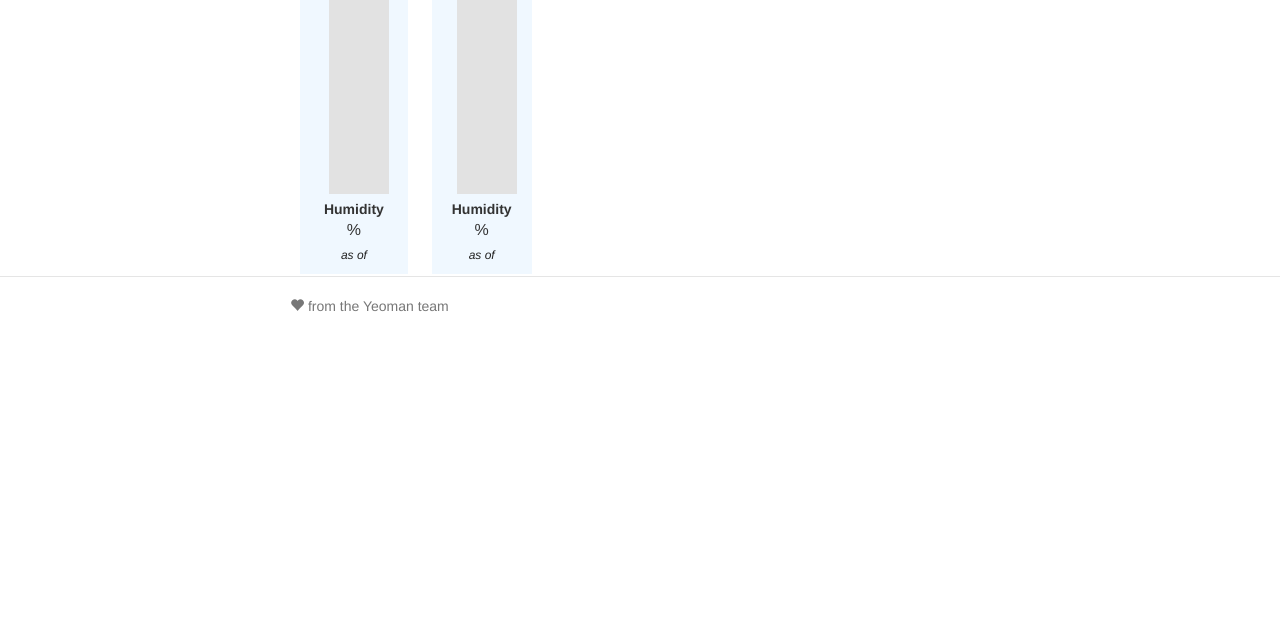
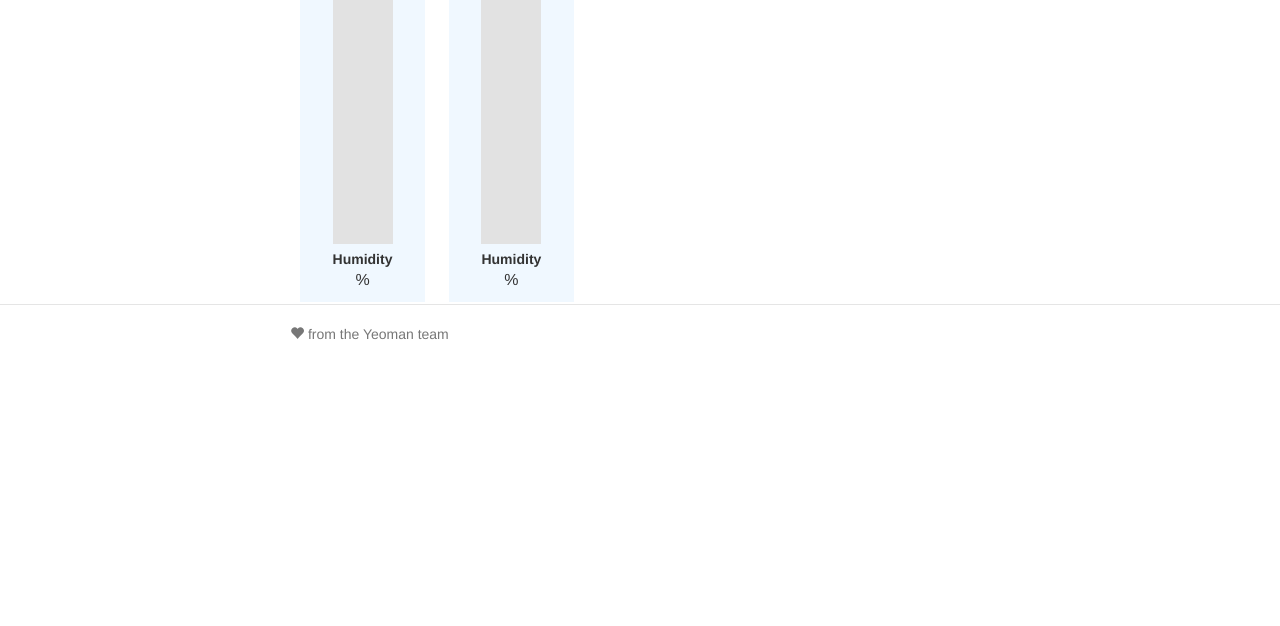
Before and after one commit to LonnyGomes/temperature-dashboard, a website: page app/index.html in a window 1280 px wide. Shown: the part 174-800 px from the top of the page. Drawn offline with nearby package versions, Linux system fonts and the light colour scheme; some packages are replaced by stand-ins of ours; files that its build step writes are made by us from their sources; no server answers.

Commit message:
Updated styling of guages to make them taller and fix width

```diff
--- a/app/scripts/directives/lg-curr-temperature.html
+++ b/app/scripts/directives/lg-curr-temperature.html
@@ -3,5 +3,5 @@
   <div class="temperature-gauge"></div>
   <p class="humidity-header">Humidity</p>
   <p class="humidity-value" ng-cloak>{{temperature.humidity}}%</p>
-  <p class="temperature-timestamp">as of {{temperature.timeString}}</p>
+  <p class="temperature-timestamp" ng-bind="temperature.timeString"></p>
 </div>
--- a/app/scripts/directives/lg-curr-temperature.js
+++ b/app/scripts/directives/lg-curr-temperature.js
@@ -17,14 +17,12 @@ angular.module('temperatureDashboardApp')
         label: "@"
       },
       link: function postLink(scope, element, attrs) {
-        var margin = {top: 20, right: 10, bottom: 20, left: 10},
-          frame = {width: 70, height: 200},
+        var margin = {top: 0, right: 0, bottom: 0, left: 0},
+          frame = {width: 60, height: 250},
           bgColor = '#e2e2e2',
           fgColor = '#3476d0',
           width = frame.width - margin.left,
-          //width = frame.width - margin.left - margin.right,
           height = frame.height,
-          //height = frame.height  - margin.top - margin.bottom,
           yScale = d3.scaleLinear()
             .domain([0, 120])
             .range([0, height]),
--- a/app/styles/main.scss
+++ b/app/styles/main.scss
@@ -100,11 +100,12 @@ body {
   text-align: center;
   background-color: aliceblue;
   padding: 0px 15px;
+  width: 125px;
 }
 
 .temperature-timestamp {
-  font-size: 12px;
-  color: #212121;
+  font-size: 11px;
+  color: #868686;
   font-style: italic;
 }
 
```
